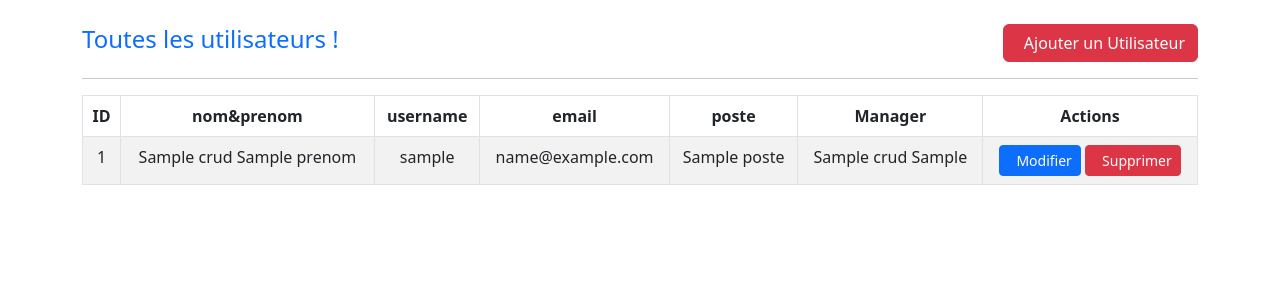
After one commit to Enrycooo/Intranet, a PHP site: template templates/Users/index.php in a window 1280 px wide. The commit adds this page. Shown: the top 300 px of the page. Run offline with PHP 8.4, Linux system fonts and the light colour scheme; the template is opened without the code that fills it: most values are stand-ins (such as "Sample title", 1, 10 or a date in 2020).

Commit message:
Rajout du CRUD USERS + conges global

```diff
--- /dev/null
+++ b/templates/Users/index.php
@@ -0,0 +1,62 @@
+<?php ob_start(); ?>
+<div class="container">
+    <div class="row mt-4">
+      <div class="col-lg-12 d-flex justify-content-between align-items-center">
+        <div>
+          <h4 class="text-primary">Toutes les utilisateurs !</h4>
+        </div>
+          <div>
+              <a class="btn btn-danger" href="index.php?action=createUser&id=<?=$id?>"><i class="fas fa-heart pe-2"></i>Ajouter un Utilisateur</a>
+        </div>
+      </div>
+    </div>
+    <hr>
+    <div class="row">
+      <div class="col-lg-12">
+        <div id="showAlert"></div>
+      </div>
+    </div>
+    <div class="row">
+      <div class="col-lg-12">
+        <div class="table-responsive">
+          <table class="table table-striped table-bordered text-center">
+            <thead>
+              <tr>
+                <th>ID</th>
+                <th>nom&prenom</th>
+                <th>username</th>
+                <th>email</th>
+                <th>poste</th>
+                <th>Manager</th>
+                <th>Actions</th>
+              </tr>
+            </thead>
+            <tbody>
+                <?php
+                    foreach($cruds as $crud)
+                    {
+                ?>
+                <tr>
+                    <td><?= $crud->id_employe ?></td>
+                    <td><?= $crud->nom." ".$crud->prenom ?></td>
+                    <td><?= $crud->username ?></td>
+                    <td><?= $crud->email ?></td>
+                    <td><?= $crud->poste ?></td>
+                    <td><?= $crud->nomM." ".$crud->prenomM ?></td>
+                    <td>
+                        <a class="btn btn-primary btn-sm" href="#"><i class="fas fa-heart pe-2"></i>Modifier</a>
+                        <a class="btn btn-danger btn-sm" href="#"><i class="fas fa-heart pe-2"></i>Supprimer</a>
+                    </td>
+                </tr>
+                <?php
+                    }
+                    ?>
+            </tbody>
+          </table>
+        </div>
+      </div>
+    </div>
+  </div>
+<?php $content = ob_get_clean(); ?>
+
+<?php require('templates/layout.php') ?>
--- a/templates/header/navbar.php
+++ b/templates/header/navbar.php
@@ -20,7 +20,7 @@
                         </a>
                         <ul class="dropdown-menu dropdown-menu-dark" aria-labelledby="navbarDropdown">
                             <a class="dropdown-item" href="index.php?action=createUser&id=<?=$id?>">Créer un Utilisateurs</a>
-                            <li><a class="dropdown-item" href="#">Tous les congés</a></li>
+                            <li><a class="dropdown-item" href="index.php?action=crudusers&id=<?=$id?>">Tous les utilisateurs</a></li>
                             <li><hr class="dropdown-divider"></li>
                             <li><a class="dropdown-item" href="#">Something else here</a></li>
                         </ul>
@@ -30,8 +30,8 @@
                           Gestion de congés
                         </a>
                         <ul class="dropdown-menu dropdown-menu-dark" aria-labelledby="navbarDropdown">
-                            <li><a class="dropdown-item" href="index.php?action=crudconges&id=<?=$id?>">Congés en attente</a></li>
-                            <li><a class="dropdown-item" href="#">Tous les congés</a></li>
+                            <li><a class="dropdown-item" href="index.php?action=crudcongesenattente&id=<?=$id?>">Congés en attente</a></li>
+                            <li><a class="dropdown-item" href="index.php?action=crudconges&id=<?=$id?>">Tout les congés</a></li>
                             <li><hr class="dropdown-divider"></li>
                             <li><a class="dropdown-item" href="#">Something else here</a></li>
                         </ul>
--- a/templates/homepage.php
+++ b/templates/homepage.php
@@ -1,10 +1,11 @@
 <?php ob_start(); ?>
+
 <div class="vh-100 d-flex justify-content-center align-items-center">
   <div class="container">
     <div class="row d-flex justify-content-center">
       <div class="col-12 col-md-8 col-lg-6">
-        <div class="border border-3 border-primary"></div>
         <div class="card bg-white shadow-lg">
+         <div class="border border-1 border-primary"></div>
           <div class="card-body p-5">
             <form name="form1" action='index.php?action=connection' method='post' class="mb-3 mt-md-4">
               <h2 class="fw-bold mb-2 text-uppercase ">Intranet</h2>
@@ -28,6 +29,7 @@
     </div>
   </div>
 </div>
+
 <?php $content = ob_get_clean(); ?>
 
 <?php require('layout.php') ?>
```
Also changed, not shown: index.php (+21 -1 lines), src/controllers/crudconges.php (+16 -1 lines), src/controllers/crudusers.php (added, +27 -0 lines), src/model/Conges.php (+29 -0 lines), src/model/User.php (+39 -0 lines), templates/Conges/index.php (+21 -0 lines), templates/Users/cruduser.php (deleted).
